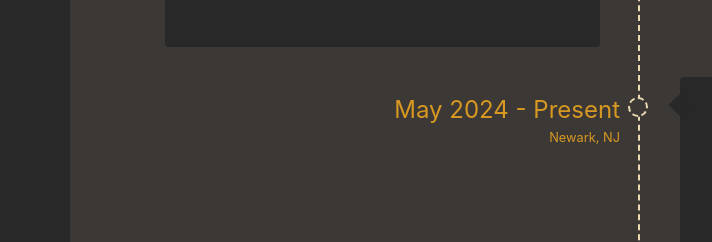
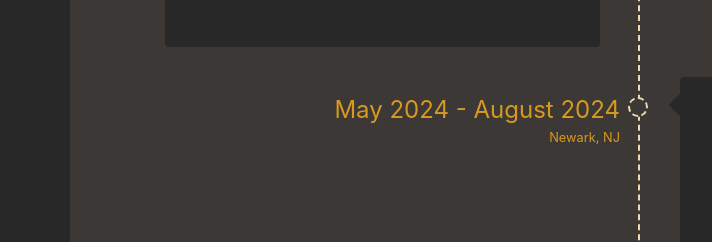
Before and after one commit to rshah713/rshah713.github.io, a plain HTML site: page index.html in a window 1280 px wide. Shown: the part 1158-1400 px from the top of the page, 0-712 px from the left. Drawn offline with nearby package versions, Linux system fonts and the light colour scheme.

Commit message:
finished HSRI

```diff
--- a/index.html
+++ b/index.html
@@ -120,7 +120,7 @@
 
                 <div class="timeline-row">
                     <div class="timeline-time">
-                        May 2024 - Present<small>Newark, NJ</small>
+                        May 2024 - August 2024<small>Newark, NJ</small>
                     </div>
                     <div class="timeline-content">
                         <img class="icon-attachment" src="assets/njit.jpg" alt="NJIT Logo">
```
